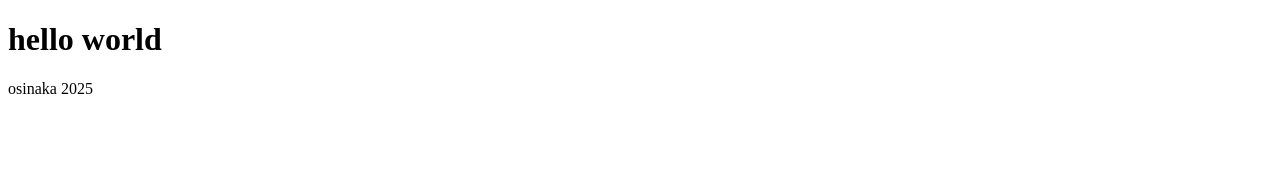
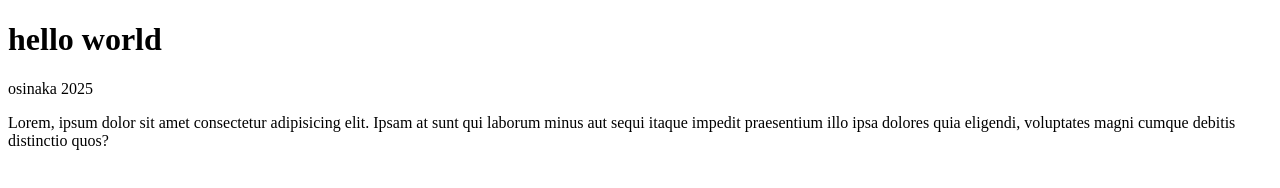
Before and after one commit to Mosesdeprogramer/moses1, a plain HTML site: page index.html in a window 1280 px wide. Drawn offline with Linux system fonts and the light colour scheme.

Commit message:
add text to index.html

```diff
--- a/index.html
+++ b/index.html
@@ -1,12 +1,17 @@
 <!DOCTYPE html>
 <html lang="en">
-<head>
-    <meta charset="UTF-8">
-    <meta name="viewport" content="width=device-width, initial-scale=1.0">
+  <head>
+    <meta charset="UTF-8" />
+    <meta name="viewport" content="width=device-width, initial-scale=1.0" />
     <title>Document</title>
-</head>
-<body>
+  </head>
+  <body>
     <h1>hello world</h1>
     <footer>osinaka 2025</footer>
-</body>
+    <p>
+      Lorem, ipsum dolor sit amet consectetur adipisicing elit. Ipsam at sunt
+      qui laborum minus aut sequi itaque impedit praesentium illo ipsa dolores
+      quia eligendi, voluptates magni cumque debitis distinctio quos?
+    </p>
+  </body>
 </html>
```
